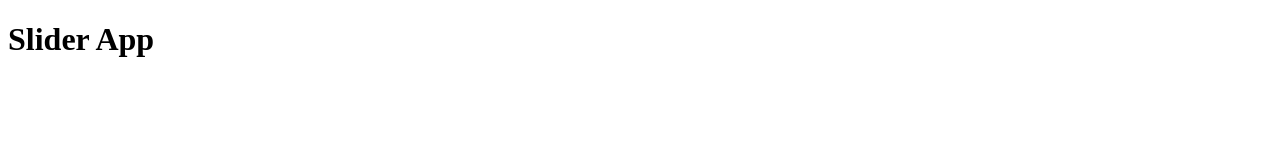
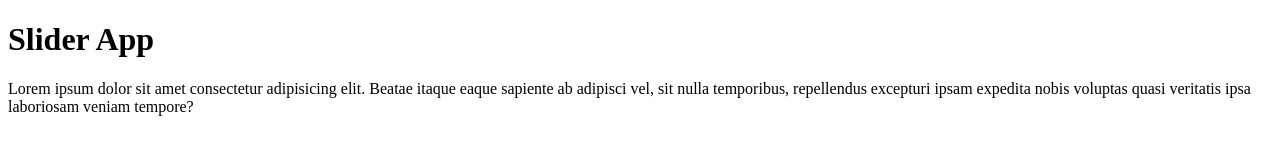
Before and after one commit to AbhishekChamp/slider-app, a plain HTML site: page index.html in a window 1280 px wide. Drawn offline with Linux system fonts and the light colour scheme.

Commit message:
added script file

```diff
--- a/index.html
+++ b/index.html
@@ -7,5 +7,11 @@
     </head>
     <body>
         <h1>Slider App</h1>
+        <p>
+            Lorem ipsum dolor sit amet consectetur adipisicing elit. Beatae
+            itaque eaque sapiente ab adipisci vel, sit nulla temporibus,
+            repellendus excepturi ipsam expedita nobis voluptas quasi veritatis
+            ipsa laboriosam veniam tempore?
+        </p>
     </body>
 </html>
--- /dev/null
+++ b/script.js
@@ -0,0 +1 @@
+console.log("Hello");
```
